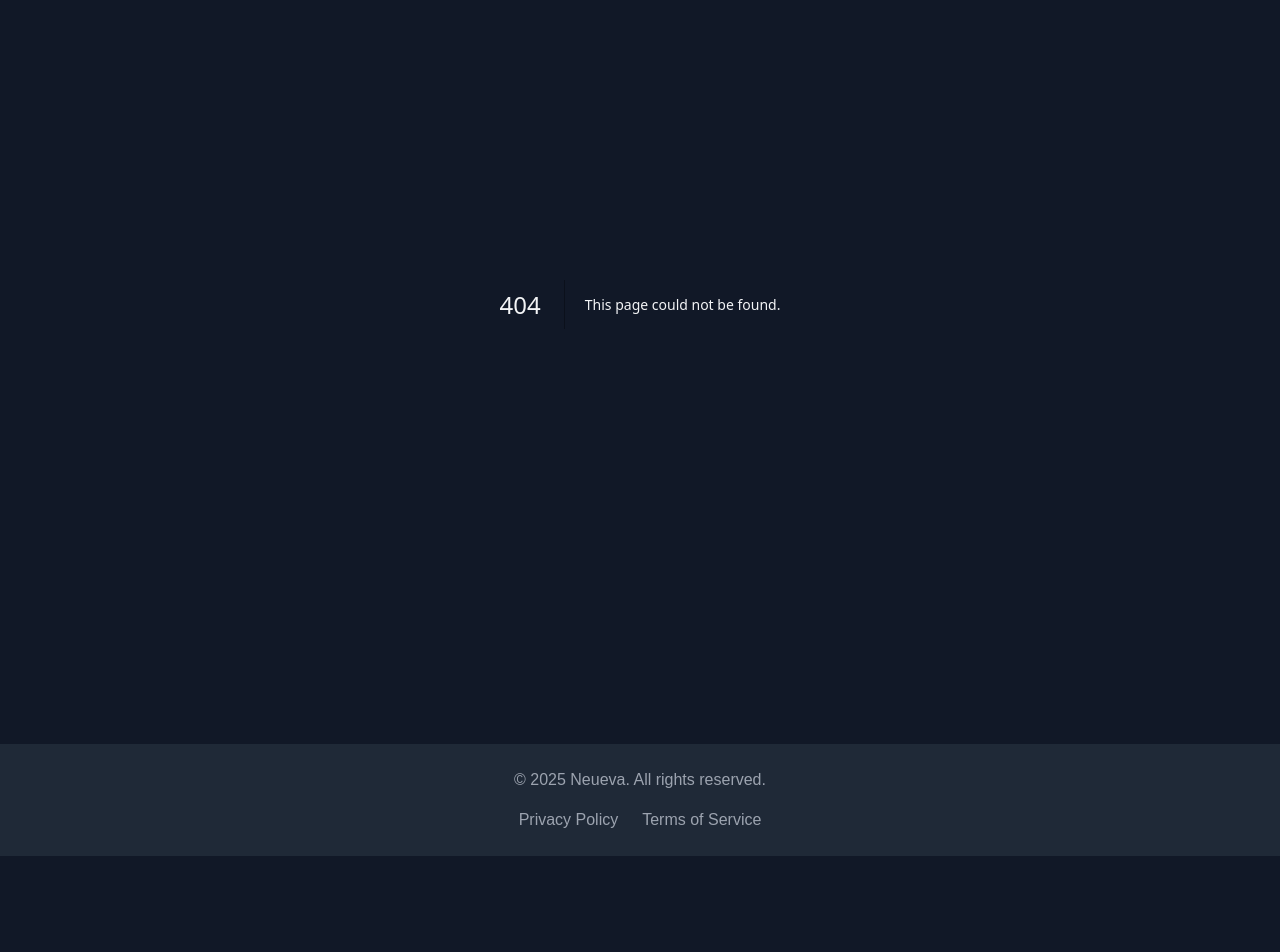
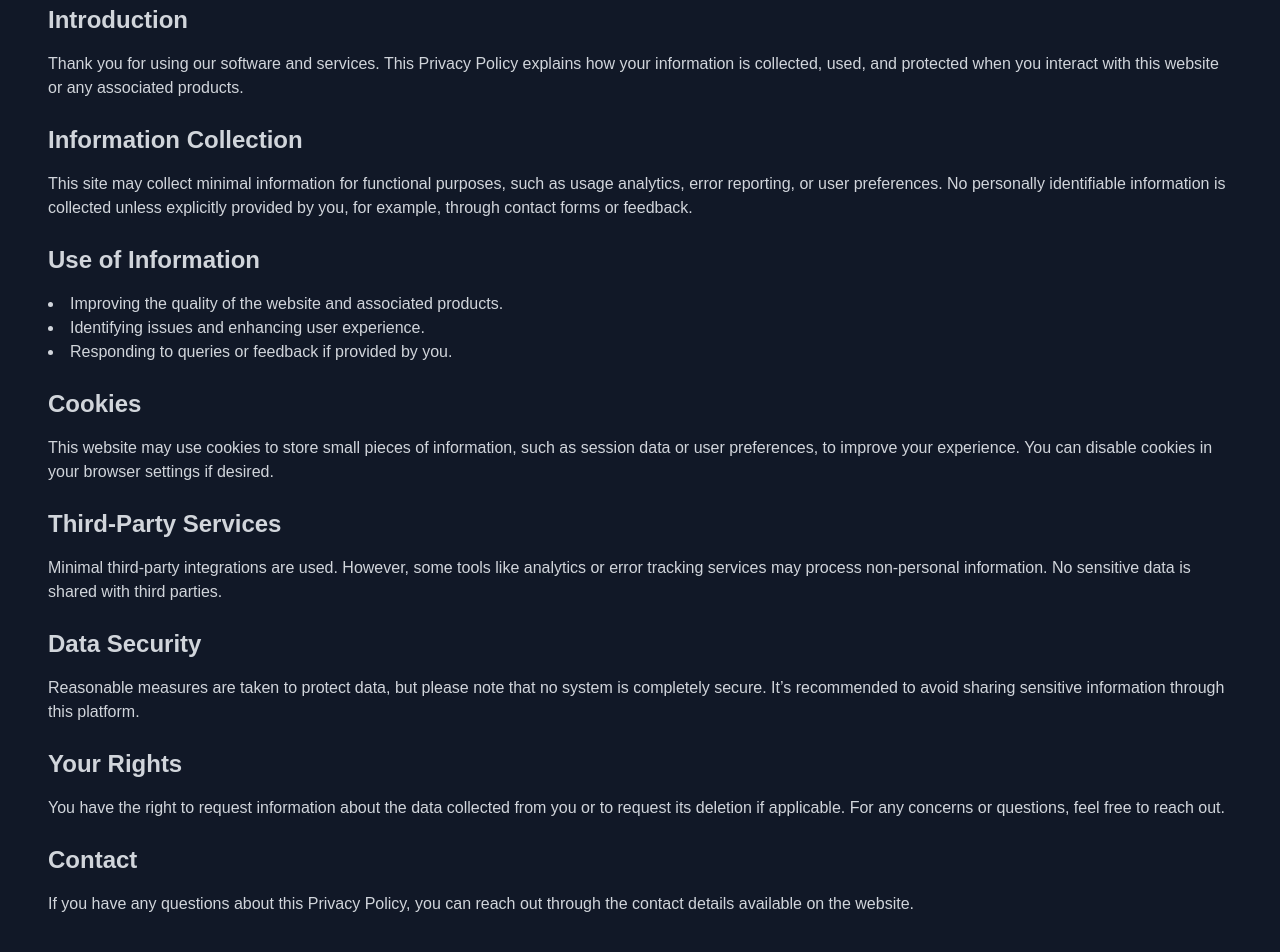
Before and after one commit to Demigod122111/Neueva, a Next.js app: page /privacy-policy in a window 1280 px wide. Before the commit this address had no page. Shown: the part 200-1152 px from the top of the page. Before the commit the page ends 1056 px from the top, so only its background shows below. Built offline with nearby package versions, Linux system fonts and the light colour scheme.

Commit message:
privacy & tos

```diff
--- /dev/null
+++ b/app/privacy-policy/page.js
@@ -0,0 +1,82 @@
+"use client";
+
+const PrivacyPolicyPage = () => {
+  return (
+    <main className="container mx-auto px-6 py-10 text-gray-300">
+      <h1 className="text-3xl font-bold mb-6">Privacy Policy</h1>
+      <section className="mb-6">
+        <h2 className="text-2xl font-semibold mb-4">Introduction</h2>
+        <p>
+          Thank you for using our software and services. This Privacy Policy
+          explains how your information is collected, used, and protected when
+          you interact with this website or any associated products.
+        </p>
+      </section>
+
+      <section className="mb-6">
+        <h2 className="text-2xl font-semibold mb-4">Information Collection</h2>
+        <p>
+          This site may collect minimal information for functional purposes,
+          such as usage analytics, error reporting, or user preferences. No
+          personally identifiable information is collected unless explicitly
+          provided by you, for example, through contact forms or feedback.
+        </p>
+      </section>
+
+      <section className="mb-6">
+        <h2 className="text-2xl font-semibold mb-4">Use of Information</h2>
+        <ul className="list-disc list-inside">
+          <li>Improving the quality of the website and associated products.</li>
+          <li>Identifying issues and enhancing user experience.</li>
+          <li>Responding to queries or feedback if provided by you.</li>
+        </ul>
+      </section>
+
+      <section className="mb-6">
+        <h2 className="text-2xl font-semibold mb-4">Cookies</h2>
+        <p>
+          This website may use cookies to store small pieces of information,
+          such as session data or user preferences, to improve your experience.
+          You can disable cookies in your browser settings if desired.
+        </p>
+      </section>
+
+      <section className="mb-6">
+        <h2 className="text-2xl font-semibold mb-4">Third-Party Services</h2>
+        <p>
+          Minimal third-party integrations are used. However, some tools like
+          analytics or error tracking services may process non-personal
+          information. No sensitive data is shared with third parties.
+        </p>
+      </section>
+
+      <section className="mb-6">
+        <h2 className="text-2xl font-semibold mb-4">Data Security</h2>
+        <p>
+          Reasonable measures are taken to protect data, but please note that
+          no system is completely secure. It’s recommended to avoid sharing
+          sensitive information through this platform.
+        </p>
+      </section>
+
+      <section className="mb-6">
+        <h2 className="text-2xl font-semibold mb-4">Your Rights</h2>
+        <p>
+          You have the right to request information about the data collected
+          from you or to request its deletion if applicable. For any concerns
+          or questions, feel free to reach out.
+        </p>
+      </section>
+
+      <section>
+        <h2 className="text-2xl font-semibold mb-4">Contact</h2>
+        <p>
+          If you have any questions about this Privacy Policy, you can reach
+          out through the contact details available on the website.
+        </p>
+      </section>
+    </main>
+  );
+};
+
+export default PrivacyPolicyPage;
--- /dev/null
+++ b/app/terms-of-service/page.js
@@ -0,0 +1,85 @@
+"use client";
+
+const TermsOfServicePage = () => {
+  return (
+    <main className="container mx-auto px-6 py-10 text-gray-300">
+      <h1 className="text-3xl font-bold mb-6">Terms of Service</h1>
+
+      <section className="mb-6">
+        <h2 className="text-2xl font-semibold mb-4">Introduction</h2>
+        <p>
+          Welcome! These Terms of Service ("Terms") govern your use of this
+          website and any associated software or services ("Services"). By
+          accessing or using the Services, you agree to be bound by these Terms.
+          Please read them carefully.
+        </p>
+      </section>
+
+      <section className="mb-6">
+        <h2 className="text-2xl font-semibold mb-4">Use of Services</h2>
+        <ul className="list-disc list-inside">
+          <li>
+            You must use the Services in compliance with applicable laws and
+            regulations.
+          </li>
+          <li>
+            Do not use the Services for unauthorized purposes, including
+            reverse-engineering or exploiting the software.
+          </li>
+          <li>
+            Any misuse of the Services may result in termination of access.
+          </li>
+        </ul>
+      </section>
+
+      <section className="mb-6">
+        <h2 className="text-2xl font-semibold mb-4">Intellectual Property</h2>
+        <p>
+          All content provided through the Services, including but not limited
+          to text, code, and graphics, is owned by or licensed to the developer.
+          You are not permitted to copy, distribute, or modify this content
+          without prior consent.
+        </p>
+      </section>
+
+      <section className="mb-6">
+        <h2 className="text-2xl font-semibold mb-4">Liability Disclaimer</h2>
+        <p>
+          The Services are provided "as is" without warranties of any kind,
+          either express or implied. The developer is not responsible for any
+          direct, indirect, or consequential damages arising from the use of the
+          Services.
+        </p>
+      </section>
+
+      <section className="mb-6">
+        <h2 className="text-2xl font-semibold mb-4">Changes to Services</h2>
+        <p>
+          The developer reserves the right to modify or discontinue any aspect
+          of the Services at any time without notice. Continued use of the
+          Services after changes are implemented constitutes acceptance of
+          those changes.
+        </p>
+      </section>
+
+      <section className="mb-6">
+        <h2 className="text-2xl font-semibold mb-4">Governing Law</h2>
+        <p>
+          These Terms are governed by the laws of your jurisdiction. Any
+          disputes arising from these Terms or the use of the Services will be
+          resolved exclusively in the appropriate courts of that jurisdiction.
+        </p>
+      </section>
+
+      <section>
+        <h2 className="text-2xl font-semibold mb-4">Contact</h2>
+        <p>
+          If you have any questions or concerns about these Terms of Service,
+          please reach out using the contact details available on the website.
+        </p>
+      </section>
+    </main>
+  );
+};
+
+export default TermsOfServicePage;
```
